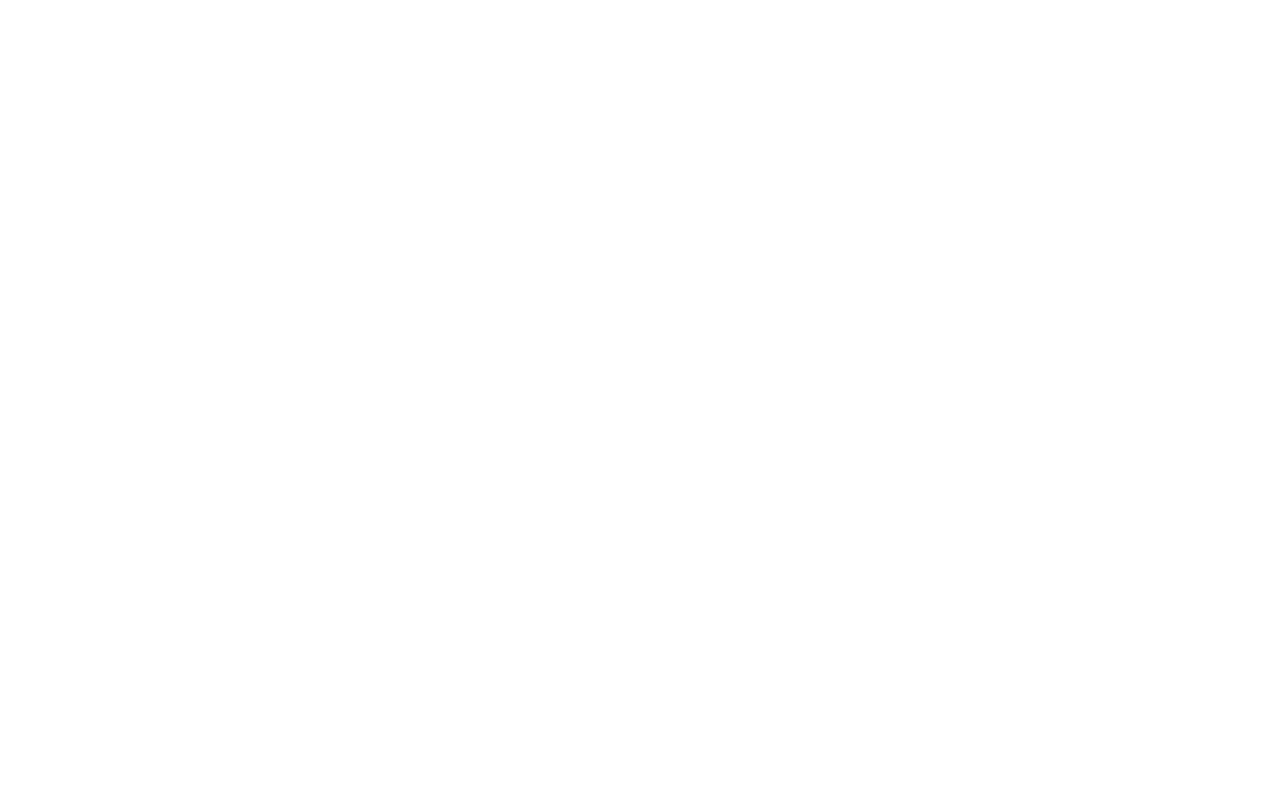
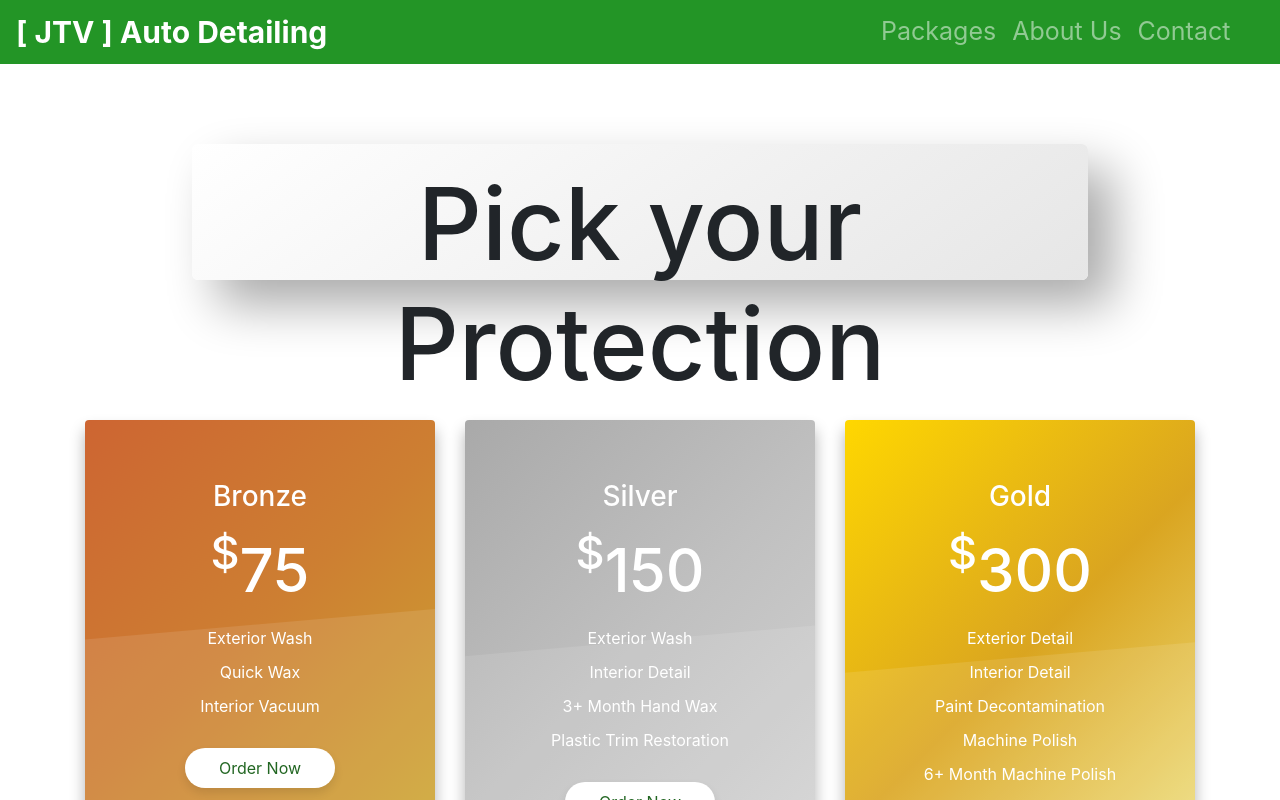
Before and after one commit to Jonny2424/JTV-Frontend, a React (Create React App) app in the folder jtv-app-frontend/: page /packages in a window 1280 px wide. Shown: the top 800 px of the page. Built offline with nearby package versions, Linux system fonts and the light colour scheme.

Commit message:
completed package page

```diff
--- a/jtv-app-frontend/package.json
+++ b/jtv-app-frontend/package.json
@@ -12,6 +12,7 @@
     "formik": "^2.2.5",
     "react": "^17.0.1",
     "react-bootstrap": "^1.4.0",
+    "react-csv": "^2.0.3",
     "react-dom": "^17.0.1",
     "react-router-dom": "^5.2.0",
     "react-scripts": "4.0.0",
--- a/jtv-app-frontend/src/App.css
+++ b/jtv-app-frontend/src/App.css
@@ -26,8 +26,13 @@
   padding: 8px;
 }
 
-#requests tr:nth-child(even){background-color: #f2f2f2;}
-#requests tr:hover {background-color: #ddd;}
+#requests tr:nth-child(even) {
+  background-color: #f2f2f2;
+}
+
+#requests tr:hover {
+  background-color: #ddd;
+}
 
 #requests th {
   padding-top: 12px;
@@ -66,6 +71,7 @@
   margin-bottom: 10vh!important;
   color: white;
   height: 50vh;
+  box-shadow: 25px 25px 50px #ababab, -25px -25px 50px #ffffff;
 }
 
 .inside-jumbotron {
@@ -76,7 +82,7 @@
 }
 
 .container {
-width: 50vw;
+  width: 50vw;
 }
 
 .card-container {
@@ -89,7 +95,6 @@
   margin-bottom: 10vh;
 }
 
-
 .card-step {
   display: flex;
   justify-content: center;
@@ -98,13 +103,12 @@
   font-size: 25vh;
   height: 27vh;
   width: 27vh;
-  background-color:#4CAF50;
+  background-color: #4CAF50;
   border-radius: 50%;
 }
 
-
 .holder {
-text-align: center;
+  text-align: center;
 }
 
 .card {
@@ -113,3 +117,158 @@
   align-items: center;
   border: none!important;
 }
+
+.btn-primary {
+  background-color: #4CAF50!important;
+  border: none!important;
+}
+
+.btn-primary:hover {
+  background-color: #3a853c!important;
+}
+
+/* @@@@@@@@@@@@@@@@@@@@@@@@@@@@@@@@@@@@@@@@@@ */
+
+.package-container{
+  display: flex;
+  flex-direction: column;
+  justify-content: center;
+  align-items: center;
+}
+
+#package {
+  margin-top: 10vh;
+  padding: 20px;
+  width: 70vw;
+  height: 17vh;
+  border-radius: 6px;
+  background: linear-gradient(145deg, #ffffff, #e6e6e6);
+  box-shadow: 25px 25px 50px #ababab, -25px -25px 50px #ffffff;
+  text-align: center;
+}
+
+#package1 {
+  font-size: 100px;
+}
+
+@import url('https://fonts.googleapis.com/css?family=Roboto:300');
+body {
+  margin: 0;
+  padding: 0;
+  font-family: 'Roboto', sans-serif;
+}
+
+section {
+  width: 100%;
+  height: 100vh;
+  box-sizing: border-box;
+  padding: 140px 0;
+}
+
+.card {
+  position: relative;
+  min-width: 300px;
+  height: auto;
+  overflow: hidden;
+  border-radius: 15px;
+  margin: 0 auto;
+  padding: 40px 20px;
+  box-shadow: 0 10px 15px rgba(0, 0, 0, 0.3);
+  transition: .5s;
+}
+
+.card:hover {
+  transform: scale(1.1);
+}
+
+.card_red, .card_red .title .fa {
+  background: linear-gradient(-45deg,#cda632, #cd7f32 , #cd6532);
+}
+
+.card_violet, .card_violet .title .fa {
+  background: linear-gradient(-45deg, #D3D3D3, #C0C0C0, #A9A9A9);
+}
+
+.card_three, .card_three .title .fa {
+  background: linear-gradient(-45deg, #F0E68C, #DAA520, #FFD700);
+}
+
+.card:before {
+  content: '';
+  position: absolute;
+  bottom: 0;
+  left: 0;
+  width: 100%;
+  height: 40%;
+  background: rgba(255, 255, 255, .1);
+  z-index: 1;
+  transform: skewY(-5deg) scale(1.5);
+}
+
+.title .fa {
+  color: #fff;
+  font-size: 60px;
+  width: 100px;
+  height: 100px;
+  border-radius: 50%;
+  text-align: center;
+  line-height: 100px;
+  box-shadow: 0 10px 10px rgba(0, 0, 0, .1);
+}
+
+.title h2 {
+  position: relative;
+  margin: 20px 0 0;
+  padding: 0;
+  color: #fff;
+  font-size: 28px;
+  z-index: 2;
+}
+
+.price {
+  position: relative;
+  z-index: 2;
+}
+
+.price h4 {
+  margin: 0;
+  padding: 20px 0;
+  color: #fff;
+  font-size: 60px;
+}
+
+.option {
+  position: relative;
+  z-index: 2;
+}
+
+.option ul {
+  margin: 0;
+  padding: 0;
+}
+
+.option ul li {
+  margin: 0 0 10px;
+  padding: 0;
+  list-style: none;
+  color: #fff;
+  font-size: 16px;
+}
+
+.card a {
+  display: block;
+  position: relative;
+  z-index: 2;
+  background-color: #fff;
+  color: #262f;
+  width: 150px;
+  height: 40px;
+  text-align: center;
+  margin: 20px auto 0;
+  line-height: 40px;
+  border-radius: 40px;
+  font-size: 16px;
+  cursor: pointer;
+  text-decoration: none;
+  box-shadow: 0 5px 10px rgba(0, 0, 0, .1);
+}
--- a/jtv-app-frontend/src/App.js
+++ b/jtv-app-frontend/src/App.js
@@ -6,9 +6,10 @@
 import Requests from './components/RequestsContainer';
 import { registerUser, loginUser, verifyUser } from './services/auth_api_helper';
 import Homepage from './components/webpageComponents/Homepage';
-import Detailing from './components/webpageComponents/Detailing';
+import Packages from './components/webpageComponents/Packages';
 import AboutUs from './components/webpageComponents/AboutUs';
 import ContactUs from './components/webpageComponents/ContactUs';
+import { CSVLink, CSVDownload } from "react-csv";
 
 
 class App extends Component {
@@ -58,14 +59,14 @@
         {this.state.currentUser ?
           <div>
             <h1>Welcome Back {this.state.currentUser.username}!</h1>
+            <button onClick={this.handleLogout} style={{ float: "right", marginRight: "1vw" }}>Logout</button>
             <Route path="/requests" render={() => { return <Requests /> }} />
             <br></br>
-            <button onClick={this.handleLogout}>Logout</button>
           </div>
           :
           <>
             <Route exact path="/" render={() => { return <Homepage /> }} />
-            <Route path="/detailing" render={() => { return <Detailing /> }} />
+            <Route path="/packages" render={() => { return <Packages /> }} />
             <Route path="/aboutus" render={() => { return <AboutUs /> }} />
             <Route path="/contact" render={() => { return <ContactUs /> }} />
             <Route path="/admin" render={() => { return <LoginForm handleLogin={this.handleLogin} /> }} />
--- a/jtv-app-frontend/src/components/webpageComponents/Header.js
+++ b/jtv-app-frontend/src/components/webpageComponents/Header.js
@@ -7,11 +7,11 @@
 export default function header() {
     return (
             <Navbar bg="dark" variant="dark" sticky="top">
-                <Navbar.Brand href="/">[ JTV ] Auto Detailing</Navbar.Brand>
+                <Navbar.Brand href="/" style={{fontSize: "30px", fontWeight: "bold"}}>[ JTV ] Auto Detailing</Navbar.Brand>
                 <Nav className="ml-auto">
-                    <Nav.Link href="detailing">Detailing</Nav.Link>
-                    <Nav.Link href="aboutus">About Us</Nav.Link>
-                    <Nav.Link href="contact">Contact</Nav.Link>
+                    <Nav.Link href="packages" style={{fontSize: "25px"}}>Packages</Nav.Link>
+                    <Nav.Link href="aboutus" style={{fontSize: "25px"}}>About Us</Nav.Link>
+                    <Nav.Link href="contact" style={{fontSize: "25px"}}>Contact</Nav.Link>
                 </Nav>
             </Navbar>
     )
--- /dev/null
+++ b/jtv-app-frontend/src/components/webpageComponents/Packages.js
@@ -0,0 +1,83 @@
+import React from 'react';
+import Header from './Header';
+
+export default function Packages() {
+    return (
+        <>
+         <Header />
+        <div className="package-container">
+            <div id="package">
+                <h1 id="package1">Pick your Protection</h1>
+            </div>
+            <section>
+                <div class="container-fluid">
+                    <div class="container">
+                        <div class="row">
+                            <div class="col-sm-4">
+                                <div class="card card_red text-center">
+                                    <div class="title">
+                                        <i class="fa fa-paper-plane" aria-hidden="true"></i>
+                                        <h2>Bronze</h2>
+                                    </div>
+                                    <div class="price">
+                                        <h4><sup>$</sup>75</h4>
+                                    </div>
+                                    <div class="option">
+                                        <ul>
+                                            <li><i class="fa fa-check" aria-hidden="true"></i>Exterior Wash</li>
+                                            <li><i class="fa fa-check" aria-hidden="true"></i>Quick Wax</li>
+                                            <li><i class="fa fa-check" aria-hidden="true"></i>Interior Vacuum</li>
+                                        </ul>
+                                    </div>
+                                    <a href="/contact">Order Now</a>
+                                </div>
+                            </div>
+                            <div class="col-sm-4">
+                                <div class="card card_violet text-center">
+                                    <div class="title">
+                                        <i class="fa fa-plane" aria-hidden="true"></i>
+                                        <h2>Silver</h2>
+                                    </div>
+                                    <div class="price">
+                                        <h4><sup>$</sup>150</h4>
+                                    </div>
+                                    <div class="option">
+                                        <ul>
+                                            <li><i class="fa fa-check" aria-hidden="true"></i>Exterior Wash</li>
+                                            <li><i class="fa fa-check" aria-hidden="true"></i>Interior Detail</li>
+                                            <li><i class="fa fa-check" aria-hidden="true"></i>3+ Month Hand Wax</li>
+                                            <li><i class="fa fa-times" aria-hidden="true"></i>Plastic Trim Restoration</li>
+                                        </ul>
+                                    </div>
+                                    <a href="#">Order Now</a>
+                                </div>
+                            </div>
+                            <div class="col-sm-4">
+                                <div class="card card_three text-center">
+                                    <div class="title">
+                                        <i class="fa fa-rocket" aria-hidden="true"></i>
+                                        <h2>Gold</h2>
+                                    </div>
+                                    <div class="price">
+                                        <h4><sup>$</sup>300</h4>
+                                    </div>
+                                    <div class="option">
+                                        <ul>
+                                            <li><i class="fa fa-check" aria-hidden="true"></i>Exterior Detail</li>
+                                            <li><i class="fa fa-check" aria-hidden="true"></i>Interior Detail</li>
+                                            <li><i class="fa fa-check" aria-hidden="true"></i>Paint Decontamination</li>
+                                            <li><i class="fa fa-times" aria-hidden="true"></i>Machine Polish</li>
+                                            <li><i class="fa fa-times" aria-hidden="true"></i>6+ Month Machine Polish</li>
+                                        </ul>
+                                    </div>
+                                    <a href="#">Order Now</a>
+                                </div>
+                            </div>
+                        </div>
+                    </div>
+                </div>
+            </section>
+        </div>
+    </>
+    )
+}
--- a/jtv-app-frontend/src/components/webpageComponents/homepage.js
+++ b/jtv-app-frontend/src/components/webpageComponents/homepage.js
@@ -19,7 +19,7 @@
             <div className="card-container">
                 <h1>Steps to a clean ride!</h1>
                 <CardDeck>
-                    <Card style={{ width: '18rem' }}>
+                    <Card style={{ width: '10rem' }}>
                         <div className="card-step"><div className="holder">1</div></div>
                         <Card.Body>
                             <Card.Title style={{ fontSize: '30px', fontWeight: 'bold' }}>Schedule</Card.Title>
@@ -30,7 +30,6 @@
                         <Card.Body>
                             <Card.Title style={{ fontSize: '30px', fontWeight: 'bold' }}>Plan</Card.Title>
                         </Card.Body>
-                        <Button variant="outline-success" href="/contact">Schedule Now!</Button>
                     </Card>
                     <Card style={{ width: '18rem' }}>
                         <div className="card-step"><div className="holder">3</div></div>
@@ -39,6 +38,7 @@
                         </Card.Body>
                     </Card>
                 </CardDeck>
+                <Button style={{ marginTop: '50px'}} variant="outline-success" href="/contact">Schedule Now!</Button>
             </div>
         </>
     )
```
Also changed, not shown: jtv-app-frontend/src/components/RequestsContainer.js (+10 -1 lines), jtv-app-frontend/src/components/webpageComponents/Detailing.js (deleted, +0 -11 lines), 1 other file (tests, documents, lock files or other folders).
